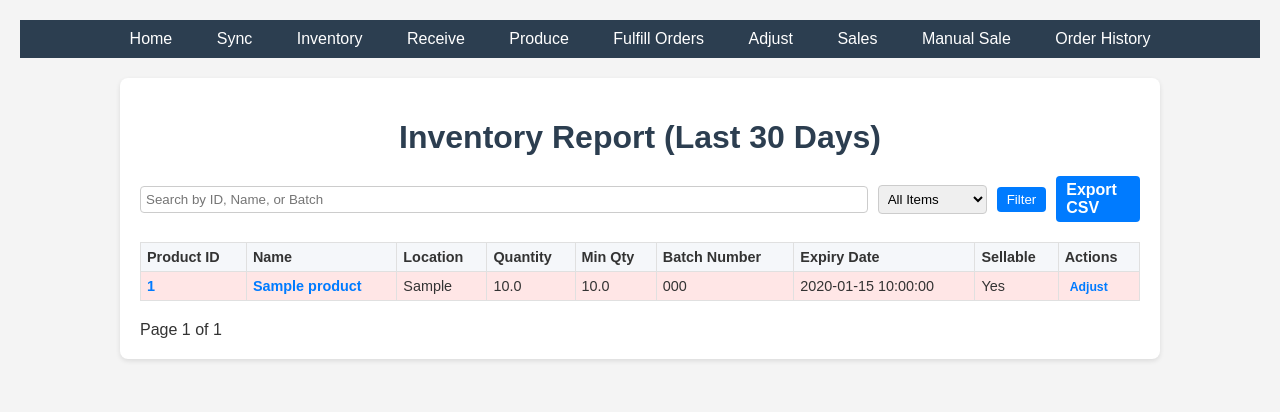
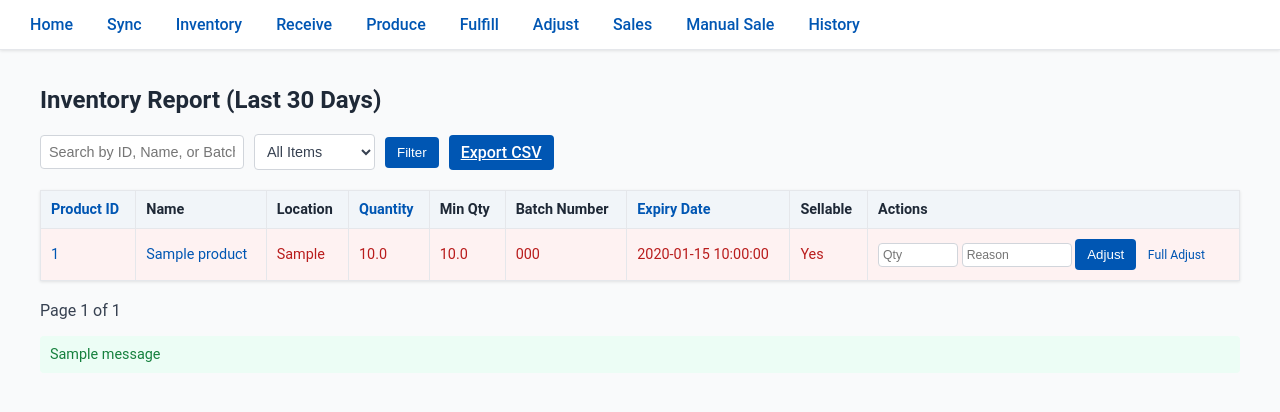
Before and after one commit to thomascnpusa/cnp-sync, a Flask app: page /inventory in a window 1280 px wide. Shown: the top 412 px of the page. Run offline with Flask 3, Linux system fonts and the light colour scheme; tables that the repository leaves empty hold one stand-in row (values such as "Sample post"); one stand-in notice (Sample message) is shown; some libraries are stand-ins or nearby versions.

Commit message:
Redesigned inventory page for a professional look

```diff
--- a/static/style.css
+++ b/static/style.css
@@ -1,133 +1,198 @@
+/* Professional Inventory Theme */
 body {
-    font-family: Arial, sans-serif;
+    background: #f9fafb;
+    color: #333;
+    font-family: 'Roboto', 'Arial', sans-serif;
     margin: 0;
+}
+
+.navbar {
+    background: #fff;
+    padding: 15px;
+    border-bottom: 1px solid #e5e7eb;
+    box-shadow: 0 1px 3px rgba(0, 0, 0, 0.1);
+}
+
+.navbar a {
+    color: #0056b3;
+    text-decoration: none;
+    margin: 0 15px;
+    font-weight: 500;
+    transition: color 0.2s;
+}
+
+.navbar a:hover {
+    color: #003d82;
+}
+
+.container {
     padding: 20px;
-    background-color: #f4f4f4;
-    color: #333;
+    max-width: 1200px;
+    margin: 0 auto;
 }
 
 h1 {
-    color: #2c3e50;
-    text-align: center;
+    color: #1f2937;
+    font-size: 1.5em;
     margin-bottom: 20px;
 }
 
-h2 {
-    color: #2c3e50;
-    margin-top: 30px;
-    margin-bottom: 10px;
+.excel-table {
+    width: 100%;
+    border-collapse: collapse;
+    margin-bottom: 20px;
+    font-size: 0.9em;
+    background: #fff;
+    border: 1px solid #e5e7eb;
+    box-shadow: 0 1px 3px rgba(0, 0, 0, 0.1);
 }
 
-a {
-    color: #2980b9;
-    text-decoration: none;
-    font-weight: bold;
+.excel-table th, .excel-table td {
+    border: 1px solid #e5e7eb;
+    padding: 10px;
+    text-align: left;
 }
 
-a:hover {
+.excel-table th {
+    background: #f1f5f9;
+    color: #1f2937;
+    font-weight: 600;
+}
+
+.excel-table th a {
+    color: #0056b3;
+    text-decoration: none;
+}
+
+.excel-table th a:hover {
     text-decoration: underline;
 }
 
-.container {
-    max-width: 1000px;
-    margin: 0 auto;
-    background: #fff;
-    padding: 20px;
-    border-radius: 8px;
-    box-shadow: 0 2px 5px rgba(0, 0, 0, 0.1);
+.excel-table tr {
+    transition: background 0.2s;
 }
 
-pre {
-    background: #ecf0f1;
-    padding: 15px;
-    border-radius: 5px;
-    overflow-x: auto;
-    font-size: 14px;
+.excel-table tr:hover {
+    background: #f9fafb;
 }
 
-.nav-links {
-    text-align: center;
-    margin-top: 20px;
-}
-
-.nav-links a {
-    margin: 0 15px;
-}
-
-.navbar {
-    background: #2c3e50;
-    padding: 10px;
-    text-align: center;
-    margin-bottom: 20px;
-}
-
-.navbar a {
-    color: white;
-    margin: 0 20px;
-    font-weight: normal;
-}
-
-.navbar a:hover {
-    color: #3498db;
+.excel-table a {
+    color: #0056b3;
     text-decoration: none;
 }
 
-table {
-    width: 100%;
-    border-collapse: collapse;
-    margin-bottom: 20px;
+.excel-table a:hover {
+    text-decoration: underline;
 }
 
-th, td {
-    padding: 10px;
-    text-align: left;
-    border-bottom: 1px solid #ddd;
+.low-stock {
+    background: #fef2f2;
+    color: #b91c1c;
 }
 
-th {
-    background: #ecf0f1;
-    font-weight: bold;
+.expiring {
+    background: #fff7ed;
+    color: #ea580c;
 }
 
-tr:nth-child(even) {
-    background: #f9f9f9;
+.filter-form {
+    margin-bottom: 20px;
+    display: flex;
+    gap: 10px;
+    align-items: center;
 }
 
-tr:hover {
-    background: #f1f1f1;
-}
-
-.form-group {
-    margin-bottom: 15px;
-}
-
-.form-control {
-    width: 100%;
+.filter-form input, .filter-form select {
     padding: 8px;
-    border: 1px solid #ddd;
+    border: 1px solid #d1d5db;
     border-radius: 4px;
-    box-sizing: border-box;
+    background: #fff;
+    color: #374151;
+    font-size: 0.9em;
 }
 
 .btn {
-    background: #2c3e50;
-    color: white;
-    padding: 10px 20px;
+    padding: 8px 12px;
+    background: #0056b3;
+    color: #fff;
     border: none;
     border-radius: 4px;
     cursor: pointer;
+    font-weight: 500;
+    transition: background 0.2s;
 }
 
 .btn:hover {
-    background: #3498db;
+    background: #003d82;
+}
+
+.pagination {
+    margin-top: 20px;
+    display: flex;
+    gap: 10px;
+    align-items: center;
+    color: #374151;
+}
+
+.batch-details {
+    font-size: 0.85em;
+    color: #666;
+    margin-top: 4px;
+    display: none;
+}
+
+.batch-toggle {
+    cursor: pointer;
+    color: #0056b3;
+    font-size: 0.9em;
+}
+
+.batch-toggle:hover {
+    text-decoration: underline;
+}
+
+.adjust-link {
+    font-size: 0.85em;
+    margin-left: 8px;
+}
+
+.adjust-form {
+    display: inline;
+}
+
+.adjust-input {
+    width: 70px;
+    padding: 4px;
+    background: #fff;
+    border: 1px solid #d1d5db;
+    color: #374151;
+    border-radius: 4px;
+    font-size: 0.85em;
 }
 
 .flashes {
     list-style: none;
     padding: 0;
-    margin-top: 20px;
+}
+
+.flashes li {
+    padding: 10px;
+    margin: 5px 0;
+    border-radius: 4px;
+    font-size: 0.9em;
 }
 
 .flashes .success {
-    color: #27ae60;
+    background: #ecfdf5;
+    color: #15803d;
 }
+
+.flashes .error {
+    background: #fef2f2;
+    color: #b91c1c;
+}
+
+.flashes .warning {
+    background: #fff7ed;
+    color: #ea580c;
+}
--- a/templates/inventory.html
+++ b/templates/inventory.html
@@ -1,28 +1,8 @@
 <!DOCTYPE html>
 <html>
 <head>
-    <title>Inventory</title>
+    <title>Inventory Management</title>
     <link rel="stylesheet" href="{{ url_for('static', filename='style.css') }}">
-    <style>
-        .excel-table { width: 100%; border-collapse: collapse; margin-bottom: 20px; font-size: 0.9em; }
-        .excel-table th, .excel-table td { border: 1px solid #e0e0e0; padding: 6px; text-align: left; }
-        .excel-table th { background: #f5f7fa; font-weight: bold; }
-        .excel-table th a { text-decoration: none; color: #333; }
-        .excel-table tr:hover { background: #f9f9f9; }
-        .excel-table a { color: #007bff; text-decoration: none; }
-        .excel-table a:hover { text-decoration: underline; }
-        .low-stock { background-color: #ffe6e6; }
-        .expiring { background-color: #fff3e6; }
-        .filter-form { margin-bottom: 20px; display: flex; gap: 10px; align-items: center; }
-        .filter-form input, .filter-form select { padding: 5px; border: 1px solid #ccc; border-radius: 4px; }
-        .btn { padding: 5px 10px; background: #007bff; color: white; border: none; border-radius: 4px; cursor: pointer; }
-        .btn:hover { background: #0056b3; }
-        .pagination { margin-top: 20px; display: flex; gap: 10px; align-items: center; }
-        .batch-details { font-size: 0.85em; color: #666; margin-top: 4px; display: none; }
-        .batch-toggle { cursor: pointer; color: #007bff; font-size: 0.9em; }
-        .batch-toggle:hover { text-decoration: underline; }
-        .adjust-link { font-size: 0.85em; margin-left: 5px; }
-    </style>
     <script>
         function toggleBatchDetails(id) {
             var details = document.getElementById('batch-' + id);
@@ -41,16 +21,16 @@
         <a href="/inventory">Inventory</a>
         <a href="/receive">Receive</a>
         <a href="/produce">Produce</a>
-        <a href="/fulfill">Fulfill Orders</a>
+        <a href="/fulfill">Fulfill</a>
         <a href="/adjust">Adjust</a>
         <a href="/sales">Sales</a>
         <a href="/manual-sale">Manual Sale</a>
-        <a href="/history">Order History</a>
+        <a href="/history">History</a>
     </div>
     <div class="container">
         <h1>Inventory Report (Last {{ lookback_days }} Days)</h1>
         <form method="GET" class="filter-form">
-            <input type="text" name="search" value="{{ search_query }}" placeholder="Search by ID, Name, or Batch" class="form-control">
+            <input type="text" name="search" value="{{ search_query }}" placeholder="Search by ID, Name, or Batch">
             <select name="sellable">
                 <option value="all" {% if sellable_filter == 'all' %}selected{% endif %}>All Items</option>
                 <option value="sellable" {% if sellable_filter == 'sellable' %}selected{% endif %}>Sellable</option>
@@ -94,7 +74,15 @@
                         </td>
                         <td>{{ item.expiry_date or 'N/A' }}</td>
                         <td>{{ 'Yes' if item.product.sellable else 'No' }}</td>
-                        <td><a href="{{ url_for('main.adjust', product_id=item.product_id) }}" class="adjust-link">Adjust</a></td>
+                        <td>
+                            <form method="POST" class="adjust-form">
+                                <input type="hidden" name="inventory_id" value="{{ item.inventory_id }}">
+                                <input type="number" name="adjust_quantity" class="adjust-input" step="any" placeholder="Qty" required>
+                                <input type="text" name="reason" class="adjust-input" placeholder="Reason" style="width: 100px;">
+                                <button type="submit" class="btn">Adjust</button>
+                            </form>
+                            <a href="{{ url_for('main.adjust', product_id=item.product_id) }}" class="adjust-link">Full Adjust</a>
+                        </td>
                     </tr>
                 {% endfor %}
             </tbody>
@@ -116,6 +104,15 @@
                 {% endfor %}
             </ul>
         {% endif %}
+        {% with messages = get_flashed_messages(with_categories=true) %}
+            {% if messages %}
+                <ul class="flashes">
+                    {% for category, message in messages %}
+                        <li class="{{ category }}">{{ message }}</li>
+                    {% endfor %}
+                </ul>
+            {% endif %}
+        {% endwith %}
     </div>
 </body>
 </html>
```
